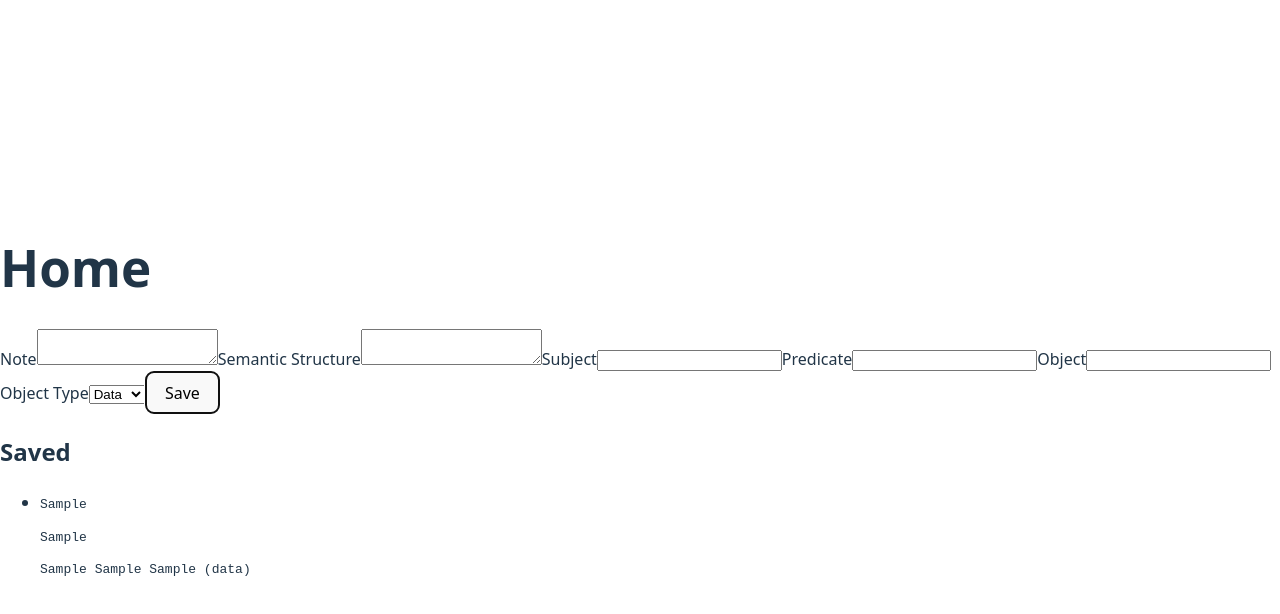
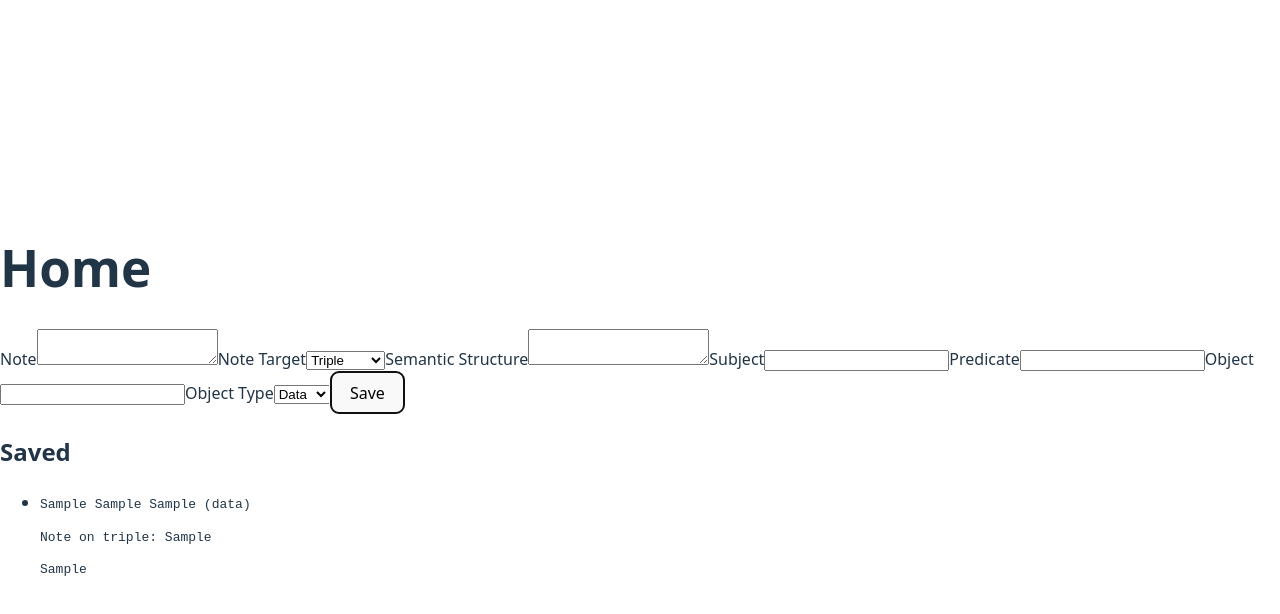
Before and after one commit to semantic-notes/semantic-notes.github.io, a React app in the folder app/: page / in a window 1280 px wide. Both pictures are taken after typing "Sample", "Sample", "Sample", "Sample", "Sample" into the empty fields and a click on the button "Save". Shown: the top 614 px of the page. Built offline with nearby package versions, Linux system fonts and the light colour scheme; the HTML template or start-up script is replaced by a standard one.

Commit message:
feat: clarify note attachment

```diff
--- a/app/src/App.tsx
+++ b/app/src/App.tsx
@@ -3,6 +3,9 @@ import { Routes, Route } from 'react-router-dom';
 
 function Home() {
   const [note, setNote] = useState('');
+  const [noteTarget, setNoteTarget] = useState<
+    'subject' | 'predicate' | 'object' | 'triple'
+  >('triple');
   const [structure, setStructure] = useState('');
   const [subject, setSubject] = useState('');
   const [predicate, setPredicate] = useState('');
@@ -13,6 +16,7 @@ function Home() {
     useState<
       Array<{
         note: string;
+        noteTarget: 'subject' | 'predicate' | 'object' | 'triple';
         structure: string;
         triple: {
           subject: string;
@@ -33,9 +37,15 @@ function Home() {
       return;
     }
     setError('');
-    const newNote = { note, structure, triple: { subject, predicate, object, objectType } };
+    const newNote = {
+      note,
+      noteTarget,
+      structure,
+      triple: { subject, predicate, object, objectType },
+    };
     setNotes((prev) => [...prev, newNote]);
     setNote('');
+    setNoteTarget('triple');
     setStructure('');
     setSubject('');
     setPredicate('');
@@ -52,6 +62,18 @@ function Home() {
         <label>
           Note
           <textarea value={note} onChange={(e) => setNote(e.target.value)} />
+        </label>
+        <label>
+          Note Target
+          <select
+            value={noteTarget}
+            onChange={(e) => setNoteTarget(e.target.value)}
+          >
+            <option value="triple">Triple</option>
+            <option value="subject">Subject</option>
+            <option value="predicate">Predicate</option>
+            <option value="object">Object</option>
+          </select>
         </label>
         <label>
           Semantic Structure
@@ -116,11 +138,15 @@ function Home() {
           <ul>
             {notes.map((n, i) => (
               <li key={i}>
-                <pre>{n.note}</pre>
-                {n.structure && <pre>{n.structure}</pre>}
                 <pre>
                   {n.triple.subject} {n.triple.predicate} {n.triple.object} ({n.triple.objectType})
                 </pre>
+                {n.note && (
+                  <pre>
+                    Note on {n.noteTarget}: {n.note}
+                  </pre>
+                )}
+                {n.structure && <pre>{n.structure}</pre>}
               </li>
             ))}
           </ul>
```
Also changed, not shown: 1 other file (tests, documents, lock files or other folders).
